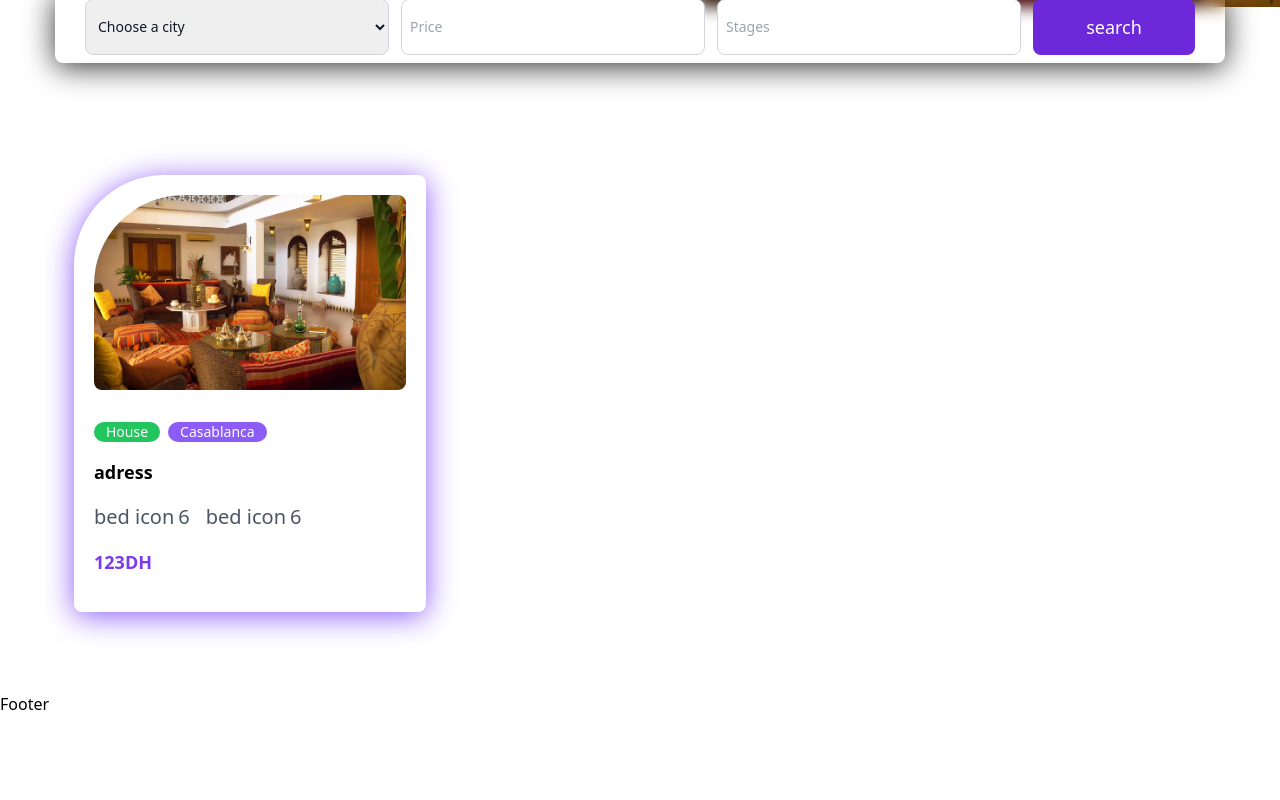
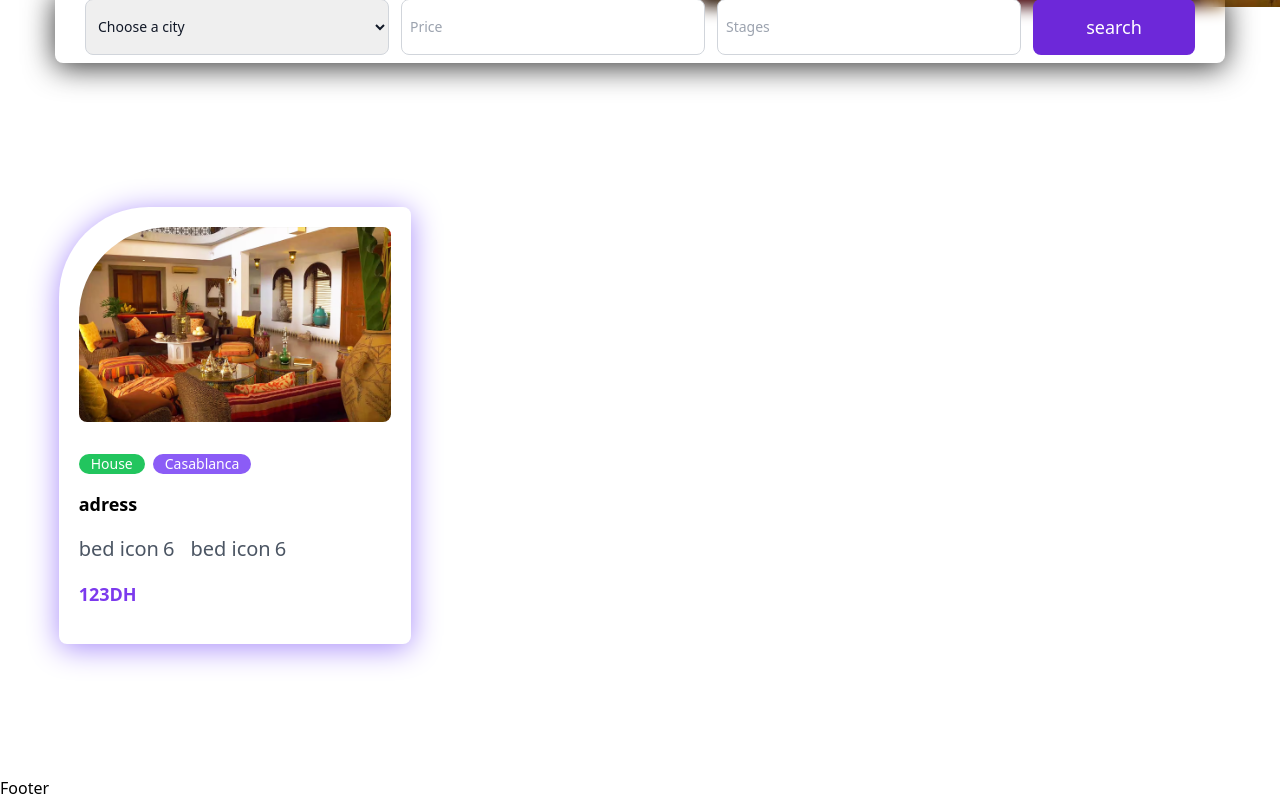
Before and after one commit to marouaneXan/maskan-frontoffice, a Next.js app in the folder maskan_frontoffice/: page / in a window 1280 px wide. Shown: the part 502-1302 px from the top of the page. Before the commit the page ends 1218 px from the top, so only its background shows below. Built offline with nearby package versions, Linux system fonts and the light colour scheme.

Commit message:
some changes in design

```diff
--- a/maskan_frontoffice/components/properties/Property.jsx
+++ b/maskan_frontoffice/components/properties/Property.jsx
@@ -4,7 +4,7 @@ import Image from 'next/image'
 
 const Property = () => {
   return (
-    <div className='bg-white shadow-1 shadow-violet-500 p-5 rounded-lg rounded-tl-[90px] w-full max-w-[352px] mx-auto cursor-pointer hover:shadow-2xl transition'>
+    <div className='bg-white shadow-1 shadow-violet-400 p-5 rounded-lg rounded-tl-[90px] w-full max-w-[352px] mx-auto cursor-pointer hover:shadow-2xl transition mb-5'>
         <Image className='rounded-lg rounded-tl-[90px] mb-8' src={imge} alt="" />
         <div className='mb-4 flex gap-x-2 text-sm'>
             <div className="bg-green-500 rounded-full text-white px-3">
--- a/maskan_frontoffice/components/properties/index.jsx
+++ b/maskan_frontoffice/components/properties/index.jsx
@@ -4,8 +4,8 @@ import Property from './Property'
 const Properties = () => {
   return (
     <section className='mb-20'>
-        <div className="container mx-auto">
-            <div className='grid md:grid-cols-2 lg:grid-cols-3 '>
+        <div className="p-[1rem] lg:p-[2rem] mx-auto">
+            <div className='grid md:grid-cols-2 lg:grid-cols-3'>
                 <Property/>
             </div>
         </div>
```
